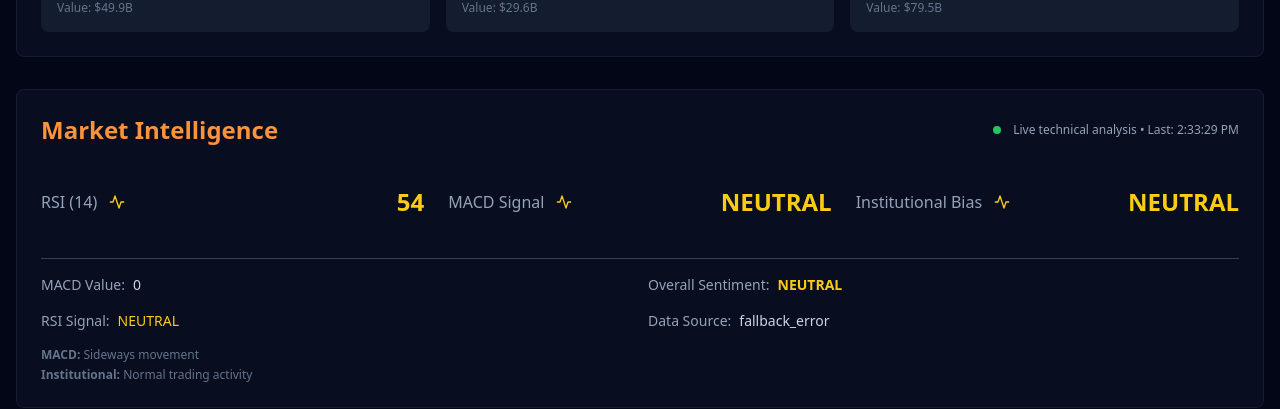
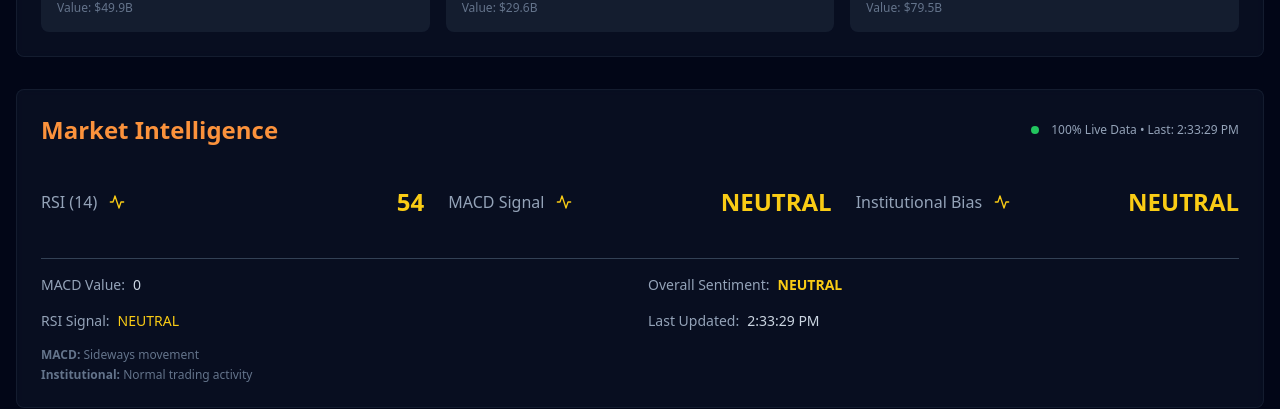
Before and after one commit to Zee-create-614/btc-intel-website, a Next.js app: page / in a window 1280 px wide. Shown: the part 820-1229 px from the top of the page. Built offline with nearby package versions, Linux system fonts and the light colour scheme; no server answers.

Commit message:
🎯 REMOVED API SOURCE DISCLOSURE: Just shows '100% Live Data' as requested

```diff
--- a/app/components/MarketIntelligenceLive.tsx
+++ b/app/components/MarketIntelligenceLive.tsx
@@ -132,7 +132,7 @@ export default function MarketIntelligenceLive() {
         <div className="flex items-center space-x-3">
           <div className={`w-2 h-2 rounded-full ${updating ? 'bg-orange-500 animate-pulse' : 'bg-green-500'}`}></div>
           <span className="text-xs text-slate-400">
-            Live technical analysis • Last: {new Date(techData.last_updated).toLocaleTimeString()}
+            100% Live Data • Last: {new Date(techData.last_updated).toLocaleTimeString()}
           </span>
           {updating && <RefreshCw className="h-4 w-4 animate-spin text-orange-400" />}
         </div>
@@ -195,8 +195,8 @@ export default function MarketIntelligenceLive() {
             </span>
           </div>
           <div>
-            <span className="text-slate-400">Data Source:</span>
-            <span className="ml-2 text-slate-300">{techData.source}</span>
+            <span className="text-slate-400">Last Updated:</span>
+            <span className="ml-2 text-slate-300">{new Date(techData.last_updated).toLocaleTimeString()}</span>
           </div>
         </div>
       </div>
```
